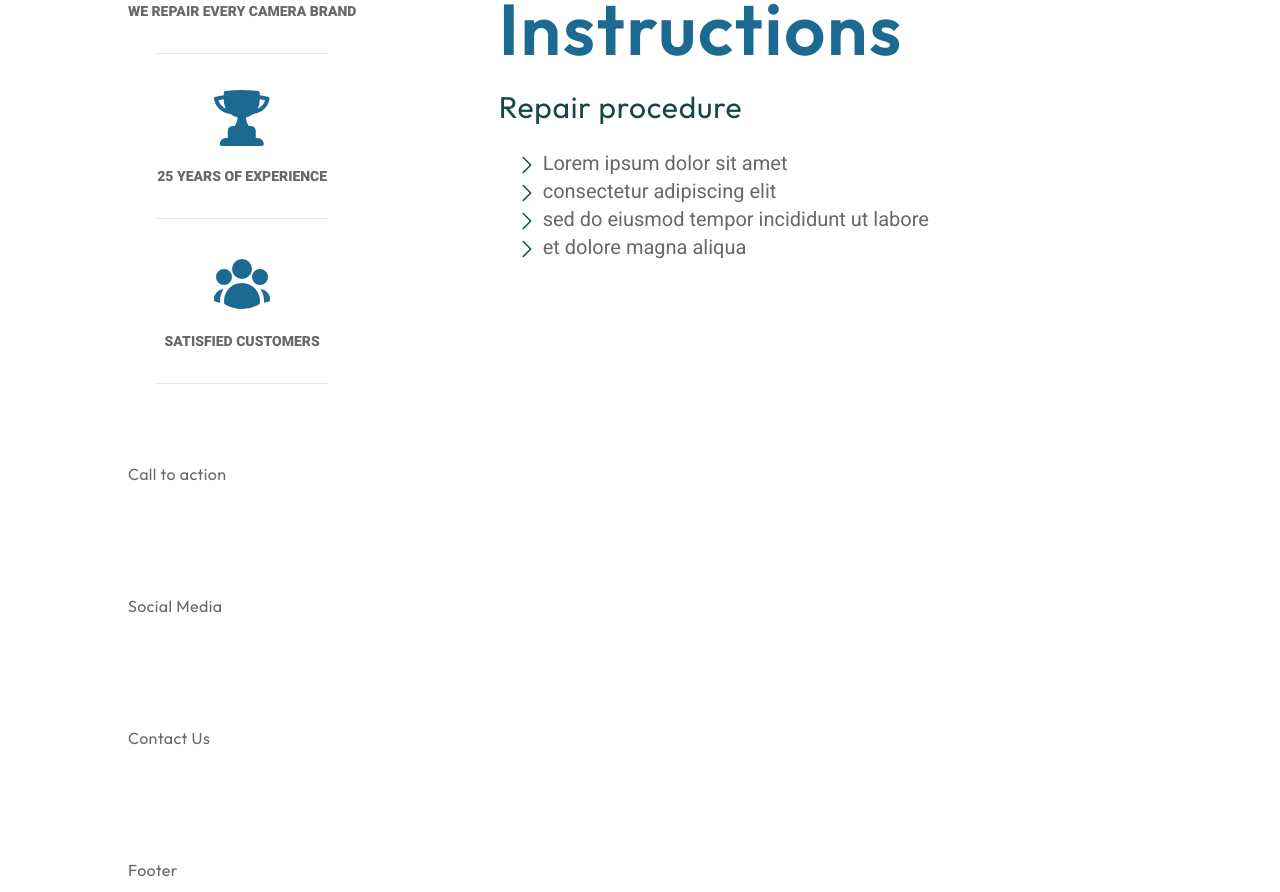
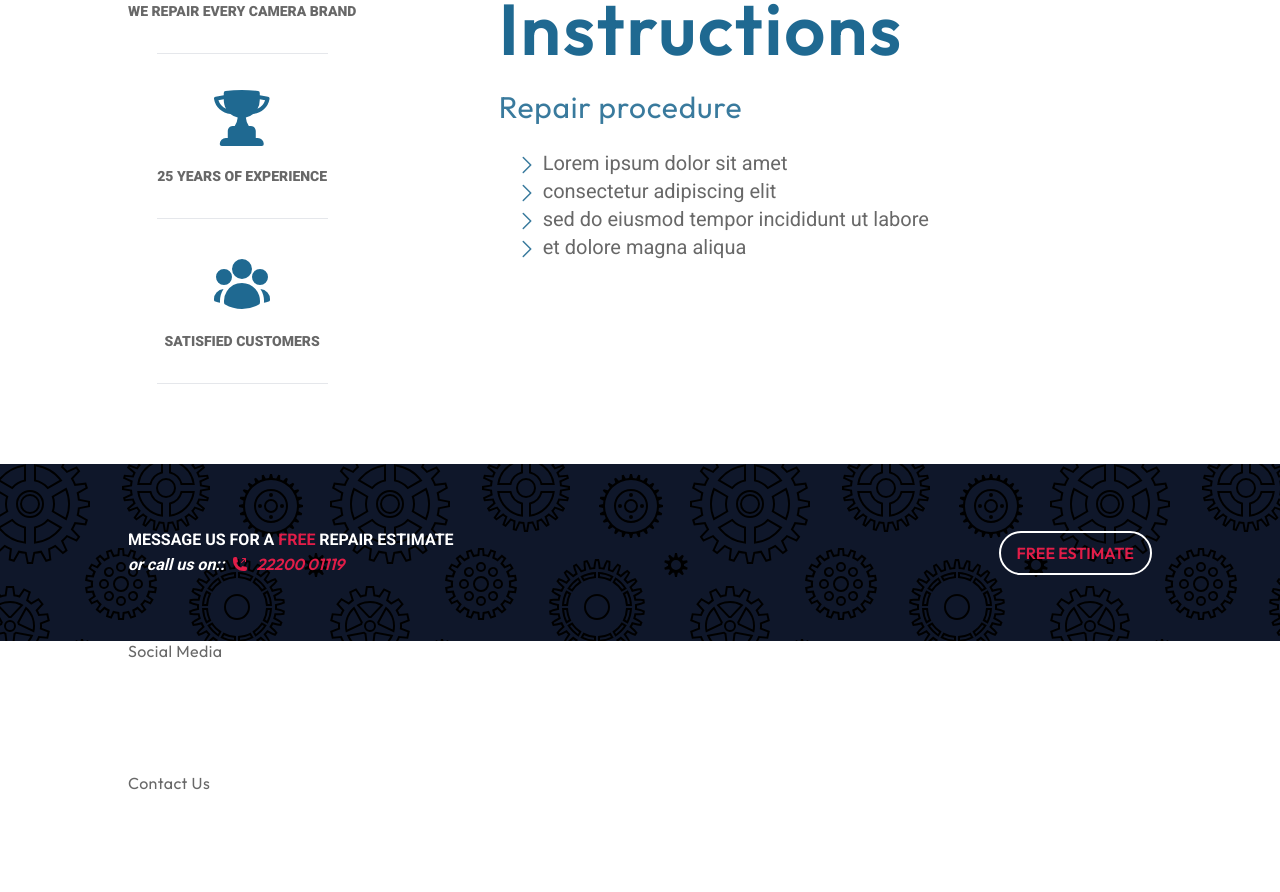
Before and after one commit to dizars1776/Repair-Shop-Template, a React (Vite) app: page / in a window 1280 px wide. Shown: the part 1905-2797 px from the top of the page. Built offline with nearby package versions, Linux system fonts and the light colour scheme.

Commit message:
feat: add CTA section + new color implementation

```diff
--- a/src/App.css
+++ b/src/App.css
@@ -14,7 +14,7 @@
   }
 
   body {
-    @apply bg-white text-base text-base-light-gray;
+    @apply bg-white text-base text-base-light;
   }
 
   h1,
@@ -33,7 +33,7 @@
   }
 
   h2 {
-    @apply text-5xl capitalize text-heading-light-blue;
+    @apply text-5xl capitalize text-sky-800/90;
   }
 
   h3 {
@@ -41,7 +41,7 @@
   }
 
   a {
-    @apply font-heading text-[#1c6a92] outline-none duration-200 ease-in-out;
+    @apply font-heading text-sky-800/90 outline-none duration-200 ease-in-out;
   }
 
   section {
--- a/src/App.jsx
+++ b/src/App.jsx
@@ -17,7 +17,7 @@ function App() {
       <Slider themeData={themeData} />
       <Services themeData={themeData} />
       <Procedure themeData={themeData} />
-      <CallToAction />
+      <CallToAction themeData={themeData} />
       <SocialMedia />
       <ContactUs />
       <Footer />
--- a/src/components/CallToAction.jsx
+++ b/src/components/CallToAction.jsx
@@ -1,11 +1,34 @@
 import React from 'react'
+import { PhoneArrowUpRightIcon } from '@heroicons/react/24/solid'
 
 class CallToAction extends React.Component {
   render() {
     return (
-      <section id="call-to-action">
-        <div className="container mx-auto">
-          <h1>Call to action</h1>
+      <section
+        id="call-to-action"
+        className="bg-slate-900 bg-cta-texture py-10 sm:py-16"
+      >
+        <div className="container mx-auto flex flex-col items-center justify-center gap-y-5 sm:flex-row sm:justify-between">
+          <p className="text-center font-semibold uppercase text-white sm:text-left">
+            Message us for a<span className="text-rose-600"> free </span>
+            repair estimate
+            <br />
+            <em className="lowercase">
+              or call us on::
+              <a className="telephone" href="tel:2220001119">
+                <span className="inline-flex items-baseline gap-x-2 pl-2 text-rose-600">
+                  <PhoneArrowUpRightIcon className="h-4 w-4 self-center" />
+                  22200 01119
+                </span>
+              </a>
+            </em>
+          </p>
+          <a
+            href="#contact-us"
+            className="my-auto w-fit rounded-full border-2 border-white px-4 py-2 font-semibold text-rose-600 hover:bg-rose-800 hover:text-white"
+          >
+            FREE ESTIMATE
+          </a>
         </div>
       </section>
     )
--- a/src/components/Procedure.jsx
+++ b/src/components/Procedure.jsx
@@ -16,17 +16,17 @@ class Procedure extends React.Component {
           <aside className="order-2 col-span-9 flex flex-col items-center sm:order-first sm:col-span-3 sm:items-start">
             <div className="flex flex-col items-center gap-y-8 text-center text-sm font-semibold uppercase md:font-extrabold">
               <p className="flex flex-col items-center gap-y-4">
-                <CameraIcon className="h-16 w-16 text-heading-light-blue" />
+                <CameraIcon className="h-16 w-16 text-sky-800/90" />
                 {themeData.iconList[0].text}
               </p>
               <hr className="h-px w-3/4 border-0 bg-gray-200 dark:bg-gray-700" />
               <p className="flex flex-col items-center gap-y-4">
-                <TrophyIcon className="h-16 w-16 text-heading-light-blue" />
+                <TrophyIcon className="h-16 w-16 text-sky-800/90" />
                 {themeData.iconList[1].text}
               </p>
               <hr className="h-px w-3/4 border-0 bg-gray-200 dark:bg-gray-700" />
               <p className="flex flex-col items-center gap-y-4">
-                <UserGroupIcon className="h-16 w-16 text-heading-light-blue" />
+                <UserGroupIcon className="h-16 w-16 text-sky-800/90" />
                 {themeData.iconList[2].text}
               </p>
               <hr className="h-px w-3/4 border-0 bg-gray-200 dark:bg-gray-700" />
@@ -42,14 +42,14 @@ class Procedure extends React.Component {
                 <div>
                   <ul
                     aria-label={themeData.ariaLabel}
-                    className="flex flex-col before:mb-8 before:font-heading before:text-3xl before:leading-5 before:tracking-wide before:text-base-light-green before:content-[attr(aria-label)]"
+                    className="flex flex-col before:mb-8 before:font-heading before:text-3xl before:leading-5 before:tracking-wide before:text-sky-800/80 before:content-[attr(aria-label)]"
                   >
                     {themeData.liItems.map((li, index) => (
                       <li
                         key={index}
                         className="inline-block items-center justify-evenly pl-4 font-sans md:text-xl"
                       >
-                        <ChevronRightIcon className="mr-1 inline-block h-4 w-4 text-base-light-green md:h-6 md:w-6" />
+                        <ChevronRightIcon className="mr-1 inline-block h-4 w-4 text-sky-800/80 md:h-6 md:w-6" />
                         {li}
                       </li>
                     ))}
--- a/tailwind.config.cjs
+++ b/tailwind.config.cjs
@@ -7,11 +7,10 @@ module.exports = {
         'mobile-nav-texture':
           'linear-gradient(0deg, rgba(20, 73, 67, 1) 11.88%, rgba(22, 45, 42, 1) 53.7%, rgba(34, 55, 57, 1) 100%);',
         'services-texture': "url('/images/services/servicesBg.jpg')",
+        'cta-texture': "url('/images/floating-cogs.svg')",
       },
       colors: {
-        'heading-light-blue': '#1c6a92',
-        'base-light-gray': '#686868',
-        'base-light-green': '#144943',
+        'base-light': '#686868',
       },
     },
     fontFamily: {
```
Also changed, not shown: public/images/floating-cogs.svg (added).
